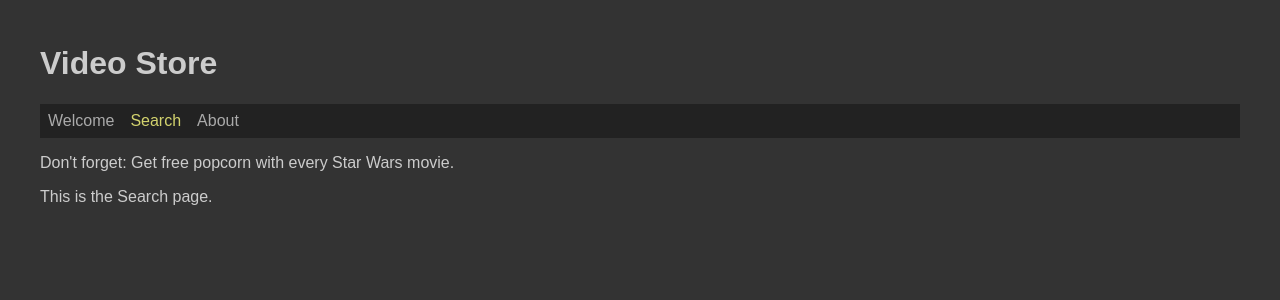
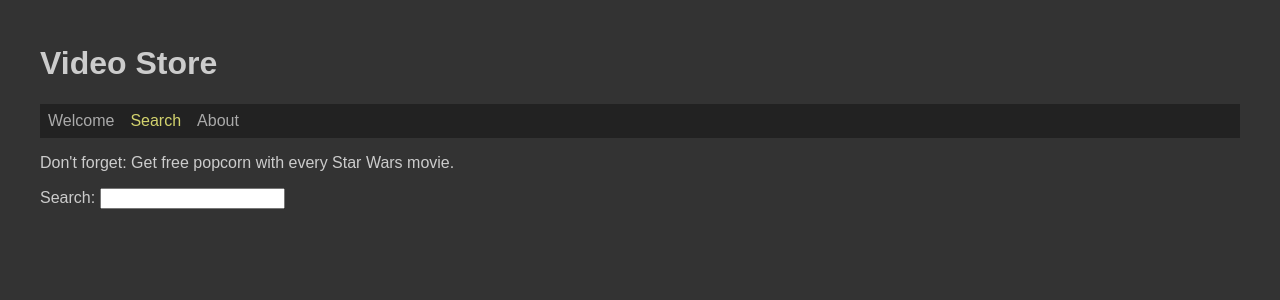
Before and after one commit to edwardtanguay/et001-video-store, a React (Vite) app: page /search in a window 1280 px wide. Shown: the top 300 px of the page. Built offline with nearby package versions, Linux system fonts and the light colour scheme.

Commit message:
typing works

```diff
--- a/src/AppContext.jsx
+++ b/src/AppContext.jsx
@@ -7,10 +7,16 @@ export const AppProvider = ({ children }) => {
 
 	const specialDealMessage = "Get free popcorn with every Star Wars movie.";
 
+	const handleSearchTextChange = (e) => {
+		const searchText = e.target.value;
+		console.log(searchText);
+	}
+
 	return (
 		<AppContext.Provider
 			value={{
-				specialDealMessage
+				specialDealMessage,
+				handleSearchTextChange
 			}}
 		>
 			{children}
--- a/src/pages/PageSearch.jsx
+++ b/src/pages/PageSearch.jsx
@@ -1,13 +1,14 @@
+/* eslint-disable react/no-unescaped-entities */
 import { useContext } from 'react';
 import { AppContext } from '../AppContext';
 
 export const PageSearch = () => {
-	const {specialDealMessage} = useContext(AppContext);
+	const {specialDealMessage, handleSearchTextChange} = useContext(AppContext);
 
 	return (
 		<div className="page pageSearch">
 			<p>Don't forget: {specialDealMessage}</p>
-			<p>This is the Search page.</p>
+			Search: <input onChange={(e)=>handleSearchTextChange(e)} />
 		</div>
 	);
 };
```
